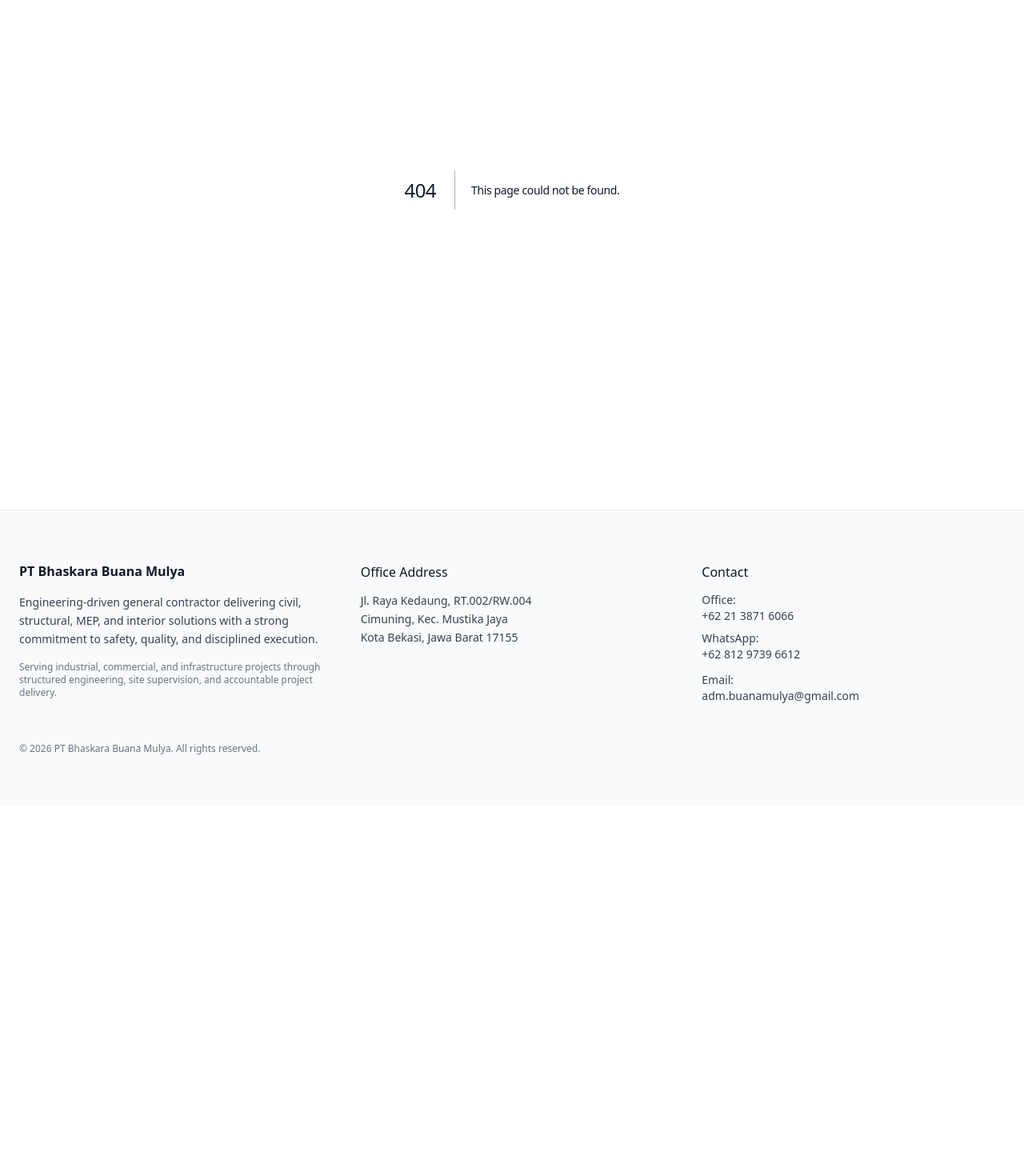
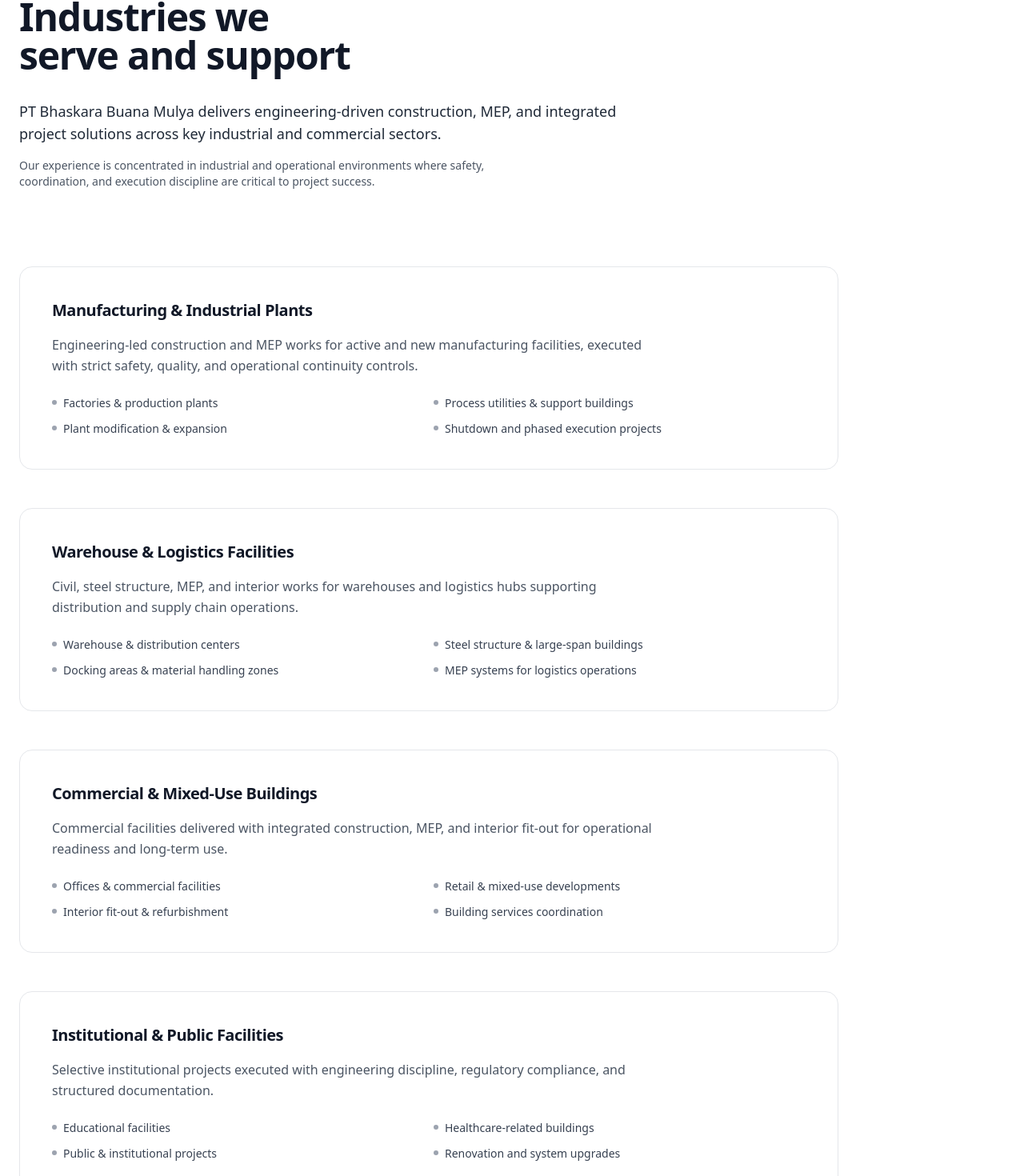
Before and after one commit to herlan-syihabudin/Bhaskara, a Next.js app: page /industries in a window 1280 px wide. Before the commit this address had no page. Shown: the part 240-1710 px from the top of the page at 80% size. Before the commit the page ends 1248 px from the top, so only its background shows below. Built offline with nearby package versions, Linux system fonts and the light colour scheme.

Commit message:
Create page.tsx

```diff
--- /dev/null
+++ b/app/industries/page.tsx
@@ -0,0 +1,166 @@
+import Link from "next/link";
+import type { Metadata } from "next";
+
+/* ===============================
+   SEO METADATA
+================================ */
+export const metadata: Metadata = {
+  title: "Industries We Serve | PT Bhaskara Buana Mulya",
+  description:
+    "PT Bhaskara Buana Mulya serves industrial, manufacturing, warehouse, commercial, and institutional sectors with engineering-led construction, MEP, and integrated project delivery.",
+};
+
+/* ===============================
+   DATA
+================================ */
+const industries = [
+  {
+    title: "Manufacturing & Industrial Plants",
+    desc: "Engineering-led construction and MEP works for active and new manufacturing facilities, executed with strict safety, quality, and operational continuity controls.",
+    scope: [
+      "Factories & production plants",
+      "Process utilities & support buildings",
+      "Plant modification & expansion",
+      "Shutdown and phased execution projects",
+    ],
+  },
+  {
+    title: "Warehouse & Logistics Facilities",
+    desc: "Civil, steel structure, MEP, and interior works for warehouses and logistics hubs supporting distribution and supply chain operations.",
+    scope: [
+      "Warehouse & distribution centers",
+      "Steel structure & large-span buildings",
+      "Docking areas & material handling zones",
+      "MEP systems for logistics operations",
+    ],
+  },
+  {
+    title: "Commercial & Mixed-Use Buildings",
+    desc: "Commercial facilities delivered with integrated construction, MEP, and interior fit-out for operational readiness and long-term use.",
+    scope: [
+      "Offices & commercial facilities",
+      "Retail & mixed-use developments",
+      "Interior fit-out & refurbishment",
+      "Building services coordination",
+    ],
+  },
+  {
+    title: "Institutional & Public Facilities",
+    desc: "Selective institutional projects executed with engineering discipline, regulatory compliance, and structured documentation.",
+    scope: [
+      "Educational facilities",
+      "Healthcare-related buildings",
+      "Public & institutional projects",
+      "Renovation and system upgrades",
+    ],
+  },
+];
+
+/* ===============================
+   PAGE
+================================ */
+export default function IndustriesPage() {
+  return (
+    <section className="bg-white">
+      <div className="container-bbm py-28">
+
+        {/* ================= HEADER ================= */}
+        <div className="max-w-3xl">
+          <span className="badge">INDUSTRIES</span>
+
+          <h1 className="mt-6">
+            Industries we
+            <span className="block">serve and support</span>
+          </h1>
+
+          <p className="mt-8 text-lg text-gray-800">
+            PT Bhaskara Buana Mulya delivers engineering-driven construction,
+            MEP, and integrated project solutions across key industrial and
+            commercial sectors.
+          </p>
+
+          <p className="mt-4 text-sm text-gray-600 max-w-2xl">
+            Our experience is concentrated in industrial and operational
+            environments where safety, coordination, and execution discipline
+            are critical to project success.
+          </p>
+        </div>
+
+        {/* ================= INDUSTRY GRID ================= */}
+        <div className="mt-24 grid gap-12 max-w-5xl">
+          {industries.map((industry) => (
+            <div key={industry.title} className="card p-10">
+              <h2 className="text-xl font-semibold text-gray-900">
+                {industry.title}
+              </h2>
+
+              <p className="mt-4 text-gray-600 max-w-3xl">
+                {industry.desc}
+              </p>
+
+              <ul className="mt-6 grid gap-3 md:grid-cols-2 text-sm text-gray-700">
+                {industry.scope.map((item) => (
+                  <li key={item} className="flex gap-2">
+                    <span className="mt-[6px] h-[6px] w-[6px] rounded-full bg-gray-400" />
+                    <span>{item}</span>
+                  </li>
+                ))}
+              </ul>
+            </div>
+          ))}
+        </div>
+
+        {/* ================= EXECUTION MODEL ================= */}
+        <div className="mt-28 max-w-4xl border-t border-gray-200 pt-12">
+          <h2 className="text-xl font-semibold text-gray-900">
+            How we deliver across industries
+          </h2>
+
+          <p className="mt-6 text-sm text-gray-600 leading-relaxed">
+            Regardless of industry type, our execution model is built on
+            engineering discipline, structured planning, safety-first
+            supervision, and measurable project controls. This approach
+            enables us to deliver projects of varying scale — from small
+            modifications to multi-phase developments — with predictable
+            outcomes and controlled risk.
+          </p>
+        </div>
+
+        {/* ================= CROSS LINKS ================= */}
+        <div className="mt-16 flex flex-wrap gap-6">
+          <Link
+            href="/capabilities"
+            className="text-sm font-medium text-gray-900 border-b border-gray-900 hover:opacity-80 transition"
+          >
+            View our capabilities →
+          </Link>
+
+          <Link
+            href="/projects"
+            className="text-sm font-medium text-gray-900 border-b border-gray-900 hover:opacity-80 transition"
+          >
+            View selected projects →
+          </Link>
+
+          <Link
+            href="/contact"
+            className="text-sm font-medium text-gray-900 border-b border-gray-900 hover:opacity-80 transition"
+          >
+            Discuss your project →
+          </Link>
+        </div>
+
+        {/* ================= NDA DISCLAIMER ================= */}
+        <div className="mt-12 max-w-3xl">
+          <p className="text-xs text-gray-500">
+            Industry references and project details are presented at a high
+            level to respect confidentiality and non-disclosure obligations.
+            Detailed references are available during formal tender or
+            procurement discussions.
+          </p>
+        </div>
+
+      </div>
+    </section>
+  );
+}
```
